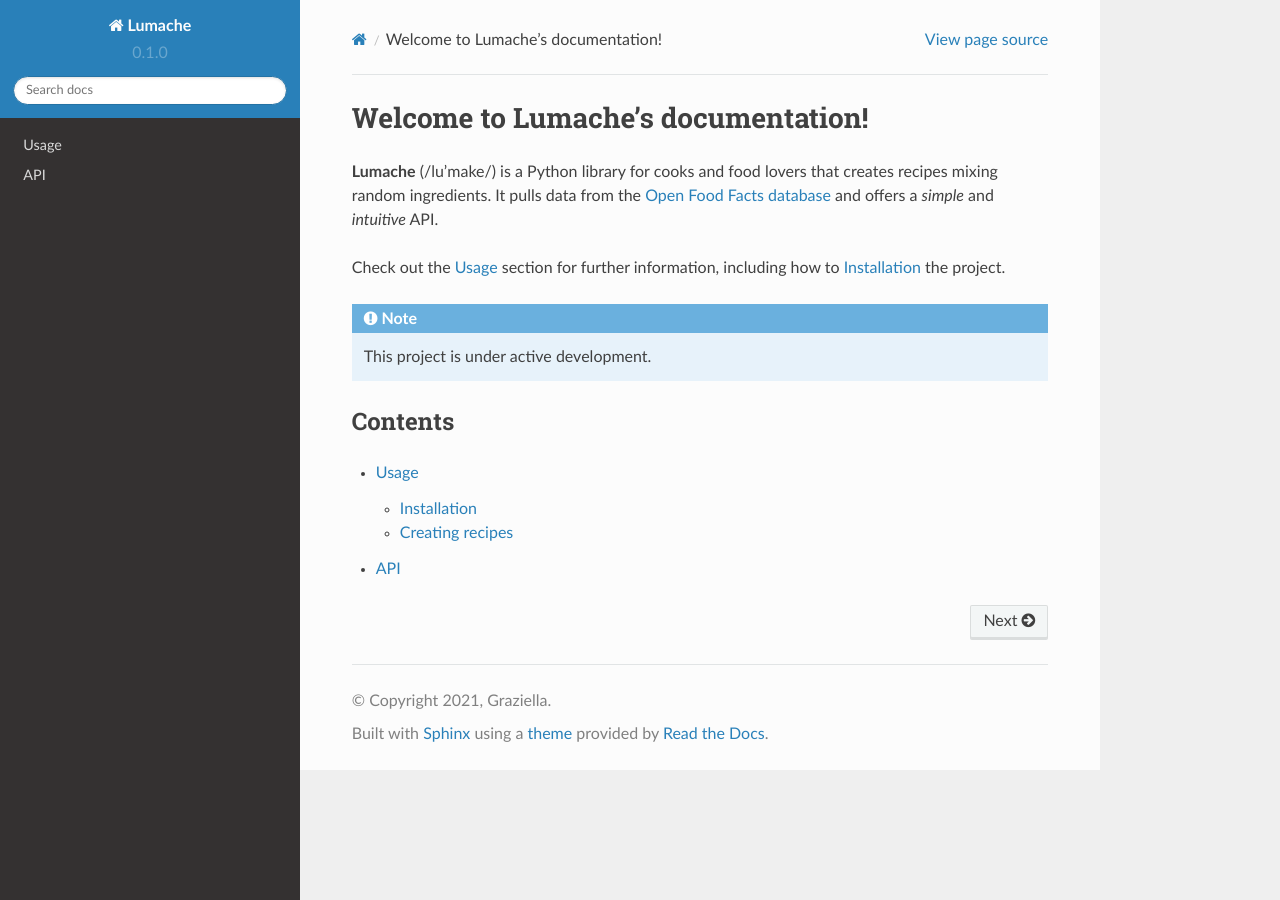
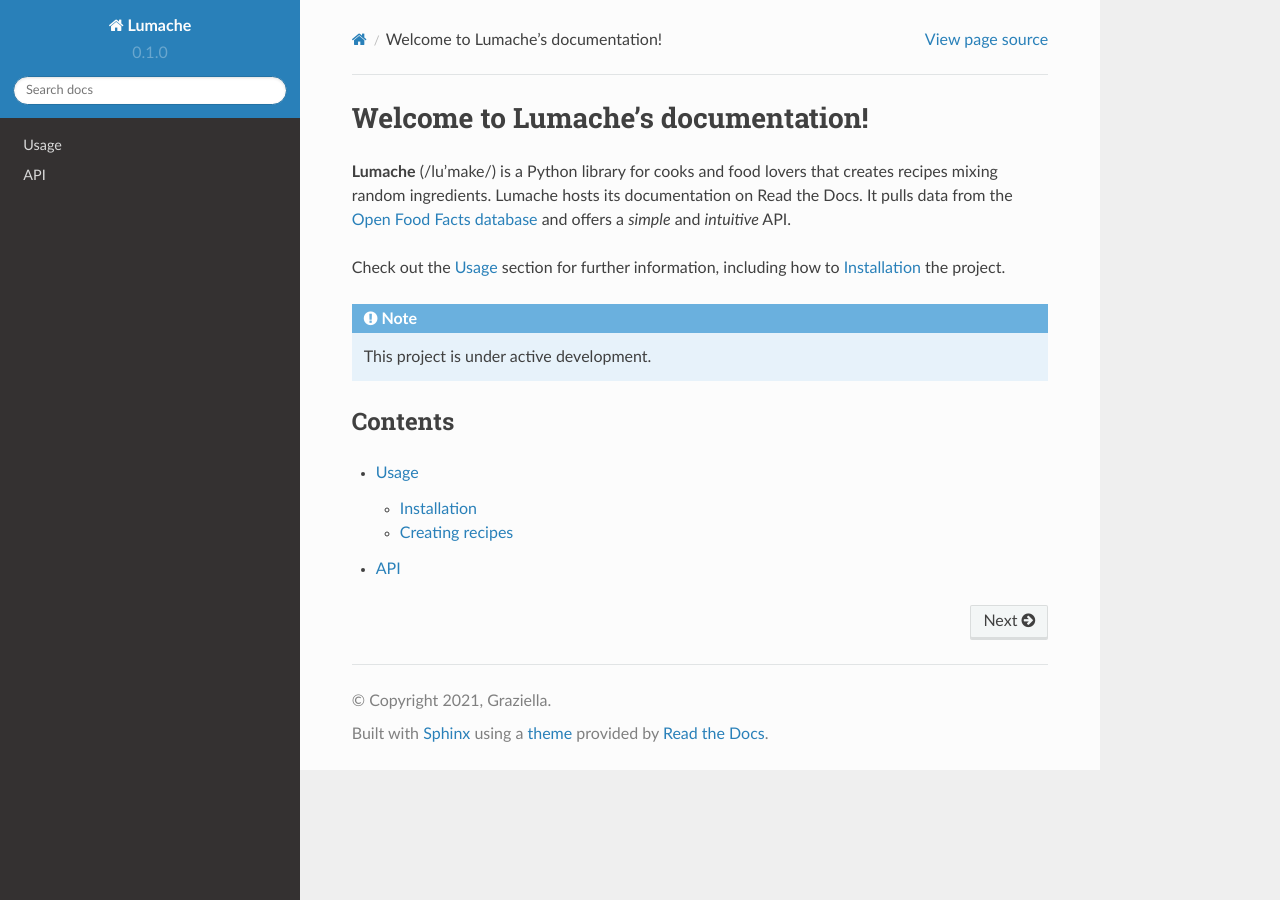
Before and after one commit to Graph-COM/Benchmark_for_DGRL_in_Hardwares, a Sphinx documentation site: the page built from docs/source/index.rst, in a window 1280 px wide. Built offline with Sphinx 7.4.7 and the Read the Docs theme 2.0.0, drawn with Linux system fonts in a browser that asks for light colours.

Commit message:
Update index.rst
try pull request review

```diff
--- a/docs/source/index.rst
+++ b/docs/source/index.rst
@@ -2,7 +2,7 @@ Welcome to Lumache's documentation!
 ===================================
 
 **Lumache** (/lu'make/) is a Python library for cooks and food lovers
-that creates recipes mixing random ingredients.
+that creates recipes mixing random ingredients. Lumache hosts its documentation on Read the Docs.
 It pulls data from the `Open Food Facts database <https://world.openfoodfacts.org/>`_
 and offers a *simple* and *intuitive* API.
 
```
